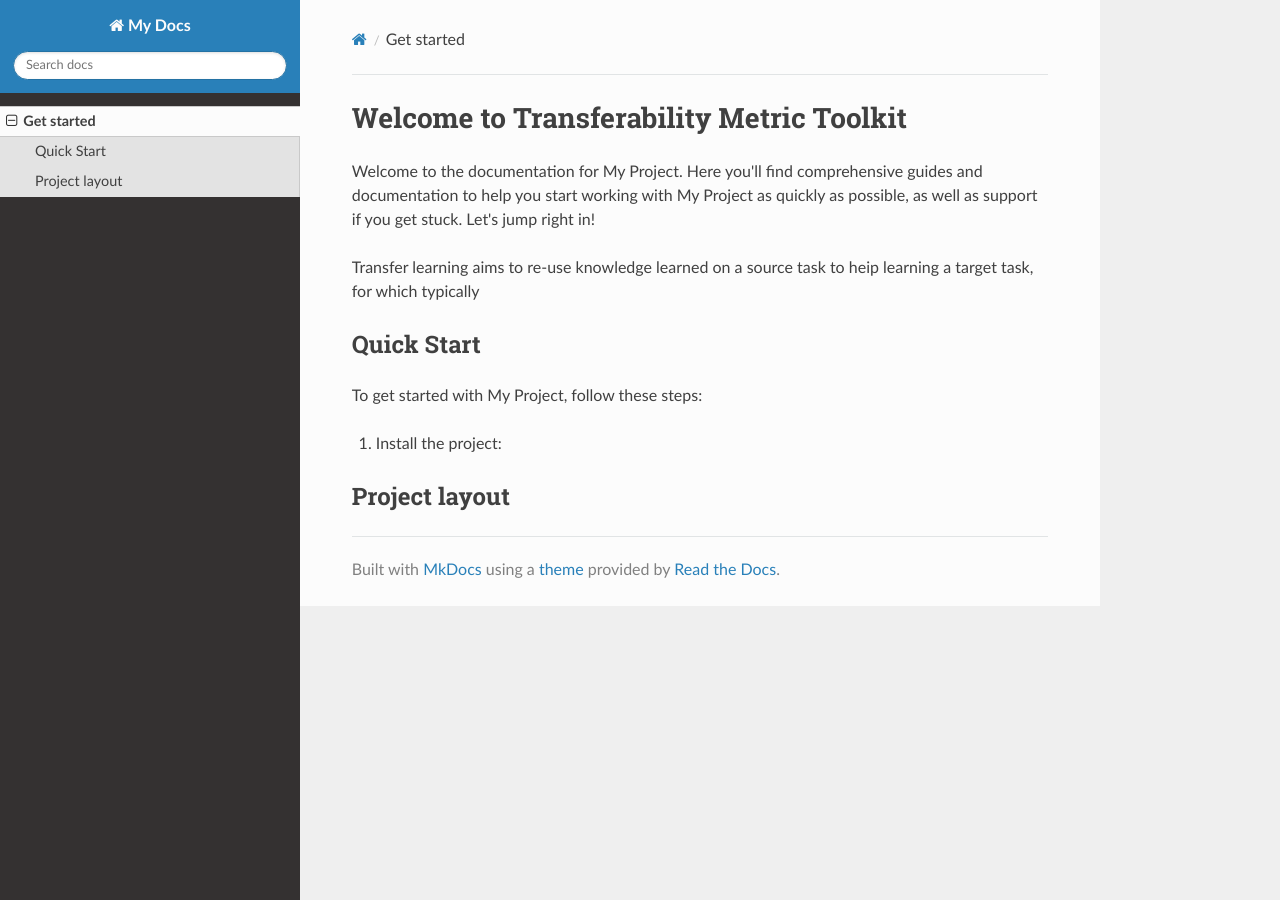
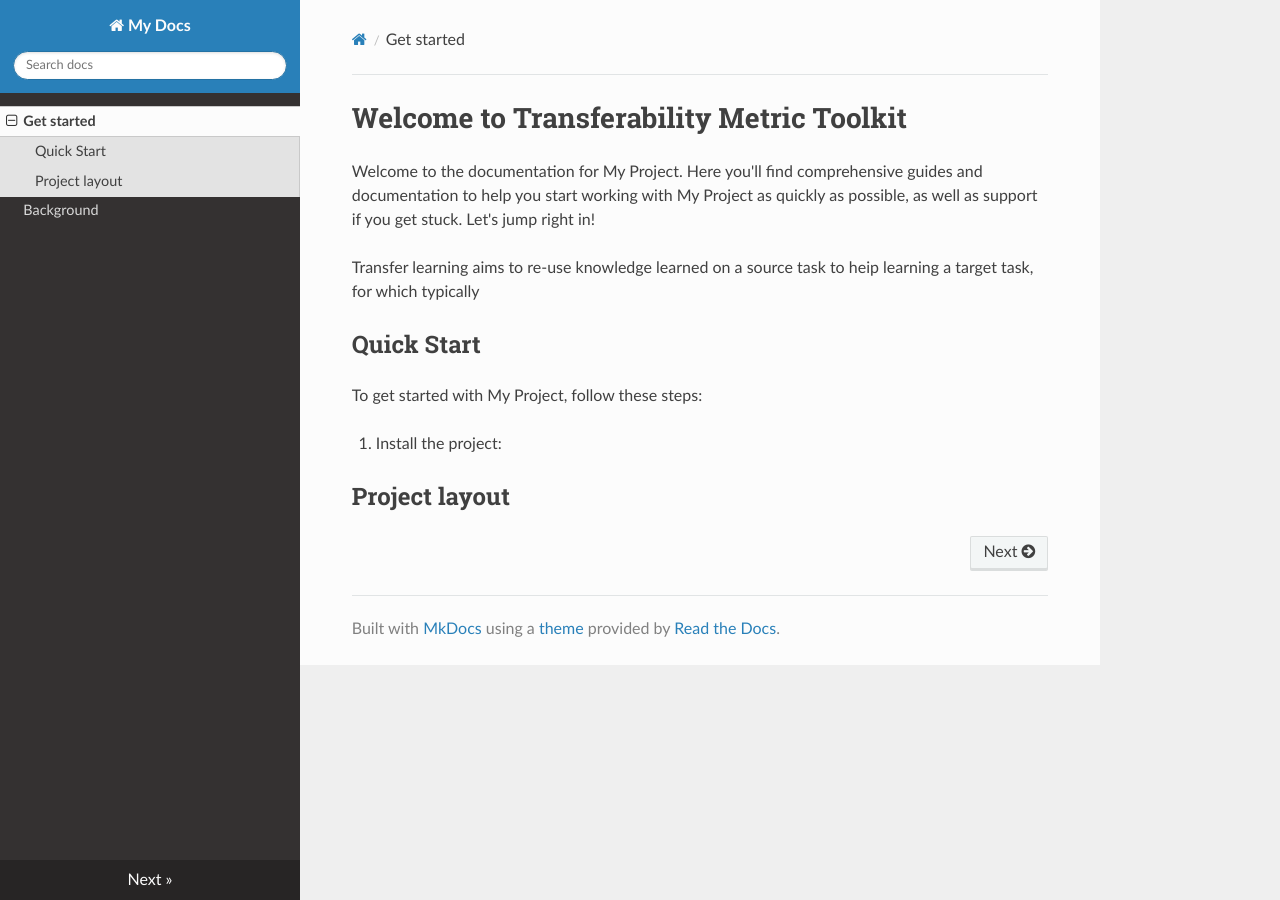
Before and after one commit to liu-dian/transferability_metric, an MkDocs documentation site: the page built from docs/index.md, in a window 1280 px wide. Built offline with MkDocs 1.6.1, drawn with Linux system fonts in a browser that asks for light colours; nearby versions of some CDN libraries.

Commit message:
update introduction.md

```diff
--- a/mkdocs.yml
+++ b/mkdocs.yml
@@ -2,3 +2,4 @@ site_name: My Docs
 theme: readthedocs
 nav:
  - Get started: index.md
+ - Background: introduction.md
```
